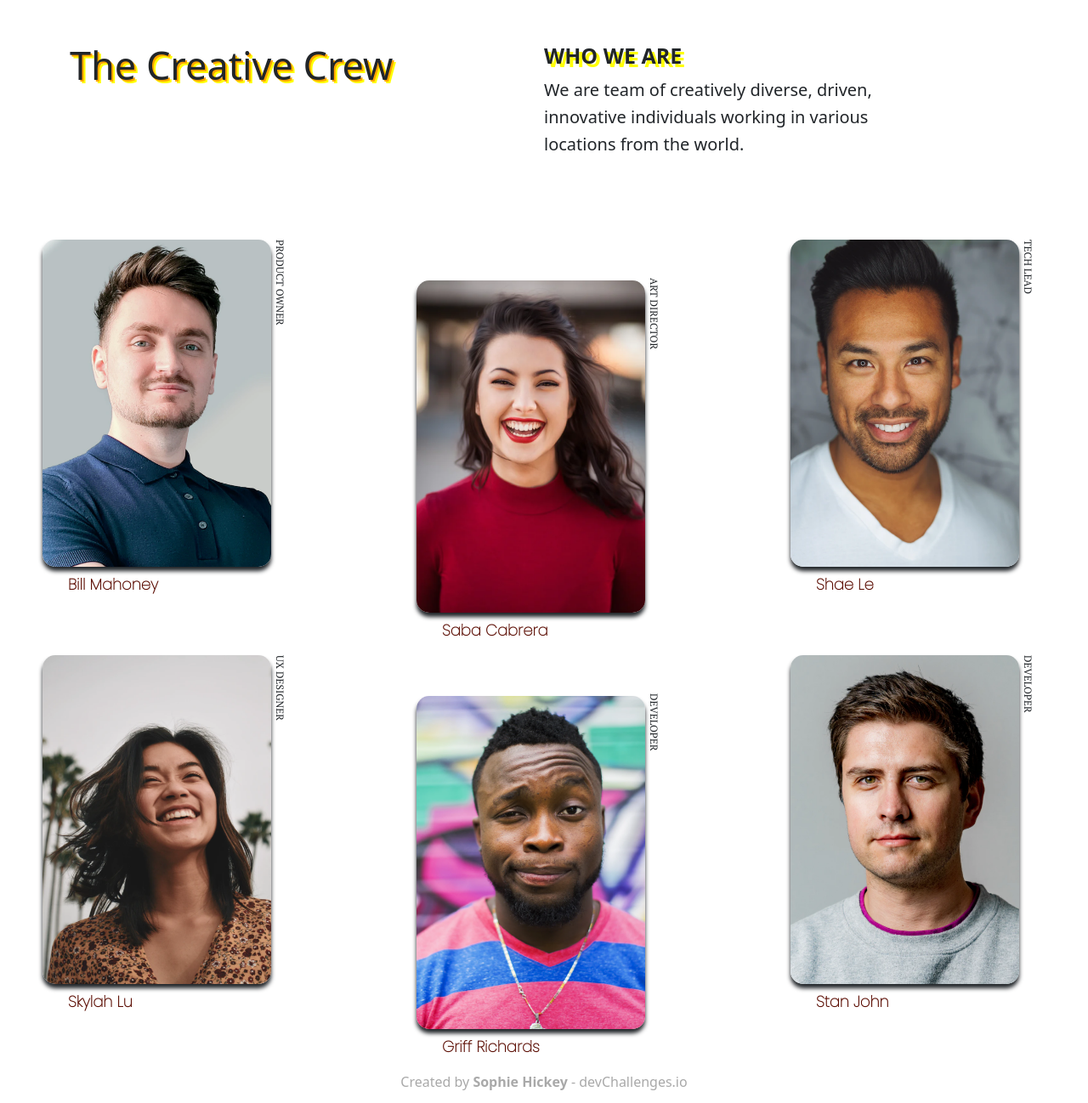
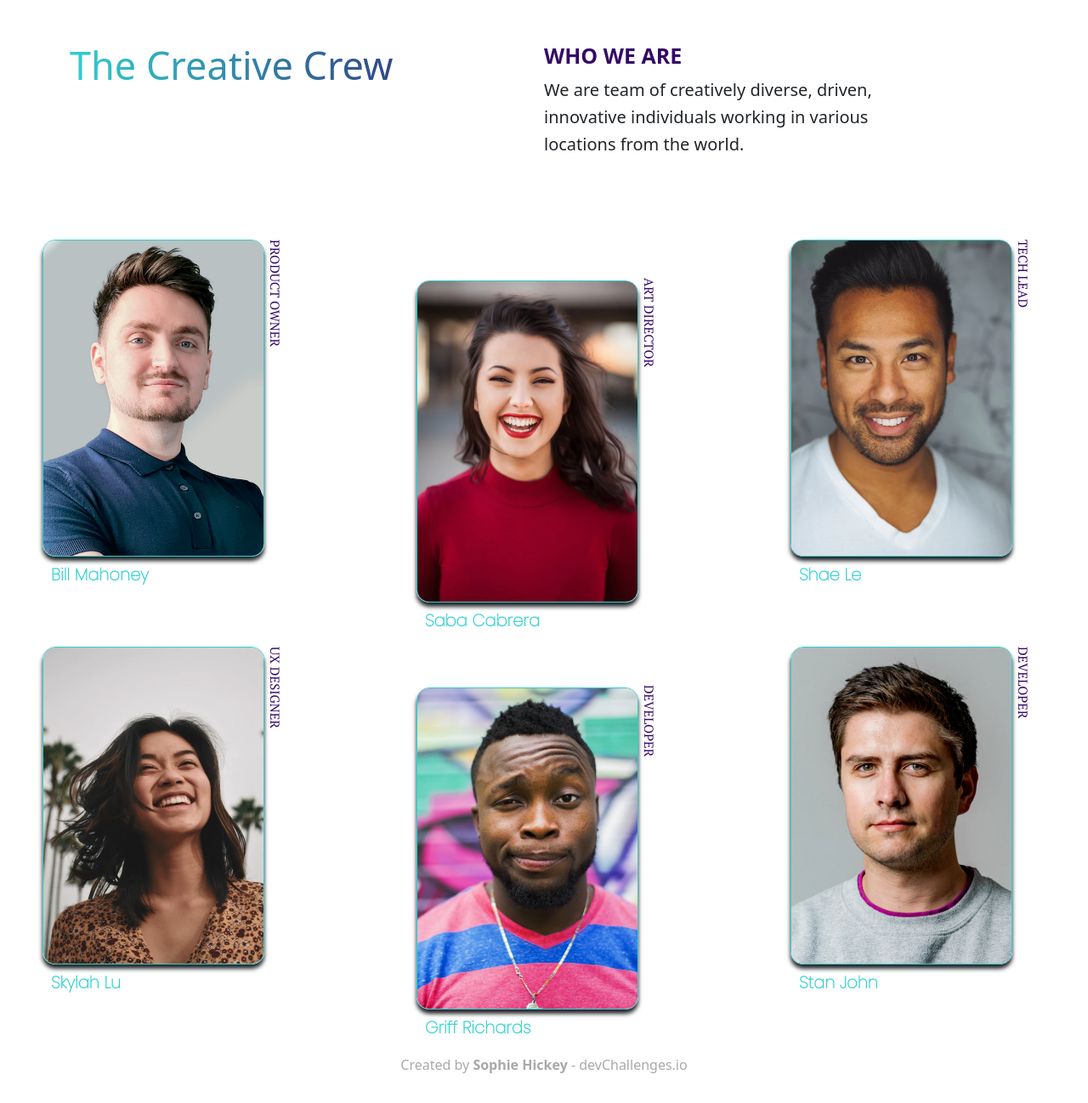
Before and after one commit to SophieH93/Team_Page_DevChallenge, a plain HTML site: page index.html in a window 1280 px wide. Shown: the whole page at 85% size. Drawn offline with nearby package versions, Linux system fonts and the light colour scheme.

Commit message:
style complete

```diff
--- a/index.html
+++ b/index.html
@@ -23,16 +23,16 @@
 
     <section class="images">
       <div class="photo">
-        <div class="">
+        <div >
           <img src="images/photo1.png" alt="Product Owner" />
           <p class="name">Bill Mahoney</p>
         </div>
         <div class="photo__job">
-          <p class="position">Product Owner</p>
+          <p>Product Owner</p>
         </div>
       </div>
       <div class="photo">
-        <div class="photo__central">
+        <div >
           <img class="middle" src="images/photo2.png" alt="Art Director" />
           <p class="name">Saba Cabrera</p>
         </div>
@@ -41,25 +41,25 @@
         </div>
       </div>
       <div class="photo">
-        <div class="photo__central">
+        <div>
           <img src="images/photo3.png" alt="Tech Lead" />
           <p class="name">Shae Le</p>
         </div>
         <div class="photo__job">
-          <p class="position">Tech Lead</p>
+          <p>Tech Lead</p>
         </div>
       </div>
       <div class="photo">
-        <div class="photo__central">
+        <div>
           <img src="images/photo4.png" alt="Ux Designer" />
           <p class="name">Skylah Lu</p>
         </div>
         <div class="photo__job">
-          <p class="position">Ux Designer</p>
+          <p>Ux Designer</p>
         </div>
       </div>
       <div class="photo">
-        <div class="photo__central">
+        <div>
           <img class="middle" src="images/photo5.png" alt="Developer" />
           <p class="name">Griff Richards</p>
         </div>
@@ -68,12 +68,12 @@
         </div>
       </div>
       <div class="photo">
-        <div class="photo__central">
+        <div>
           <img src="images/photo6.png" alt="Developer" />
           <p class="name">Stan John</p>
         </div>
         <div class="photo__job">
-          <p class="position">Developer</p>
+          <p>Developer</p>
         </div>
       </div>
     </section>
--- a/style.css
+++ b/style.css
@@ -17,14 +17,17 @@ body {
 
 .header h2 {
   font-size: 45px;
-  text-shadow:  2px 2px orange, 4px 4px yellow;
+  /* text-shadow:  2px 2px orange, 4px 4px yellow; */
+  background: linear-gradient(to right, #30CFD0 0%, #330867 100%);
+  -webkit-background-clip: text;
+  -webkit-text-fill-color: transparent;
+
 }
 
 .description h5 {
     font-size: 25px;
     font-weight: bold;
-    text-shadow:  4px 4px yellow;
-
+    color: #330867 ;
 }
 
 .description p {
@@ -33,8 +36,7 @@ body {
     margin-top: 20px;
 }
 
-
- .images {
+.images {
     display: grid;
     grid-template-columns: repeat(3, 1fr);
     column-gap: 2.5rem;
@@ -48,6 +50,7 @@ body {
     border-radius: 15px;
     box-shadow: 0 5px 5px;
     transition: transform 0.5s;
+    border: 0.2px solid #30CFD0;
 }
 
 img:hover {
@@ -62,8 +65,9 @@ img:hover {
     position: relative;
     font-family: 'PT Serif', serif;
     font-weight: 400;
-    font-size:  12px;
+    font-size:  15px;
     text-transform: uppercase;
+    color: #330867;
 }
 
 .position__middle {
@@ -81,12 +85,13 @@ img:hover {
   .name {
     margin-top: 7px;
     font-family: 'Poppins', sans-serif;
-    font-size: 18px;
-    font-weight: bold;
+    font-size: 19.5px;
+    font-weight: 700;
     text-align: left;
-    padding-left: 80px;
-    color: rgb(92, 14, 4);
-  }
+    padding-left: 60px;
+    color: #30CFD0;
+
+}
 
   footer {
     text-align: center;
```
Also changed, not shown: 1 other file.
